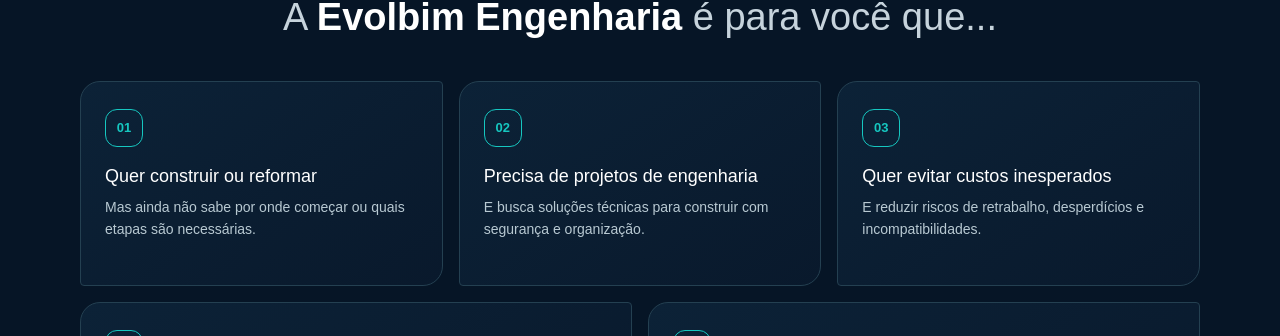
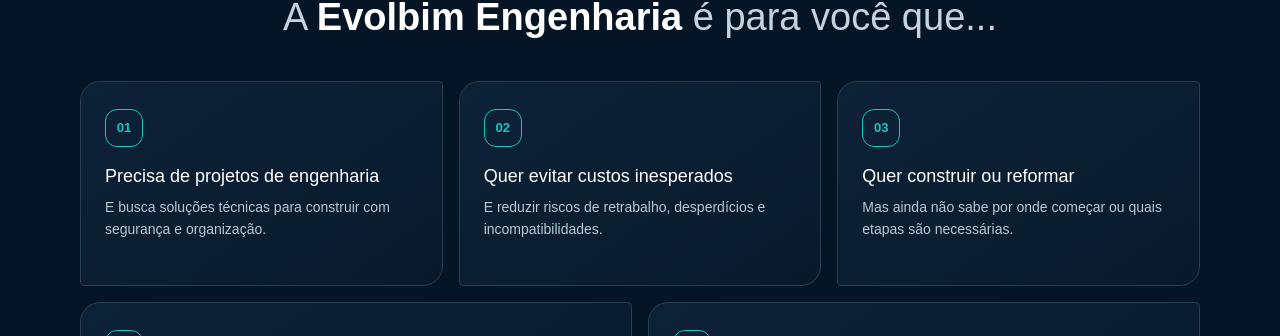
Before and after one commit to PedroDaEvolbim/evolbim-site, a Next.js app: page /solicitar-orcamento in a window 1280 px wide. Shown: the part 777-1113 px from the top of the page. Built offline with nearby package versions, Linux system fonts and the light colour scheme.

Commit message:
Reorder first three audience cards as requested

```diff
--- a/app/solicitar-orcamento/page.tsx
+++ b/app/solicitar-orcamento/page.tsx
@@ -40,9 +40,9 @@ export default function SolicitarOrcamento() {
           <h2 id="audience-title">A <strong>Evolbim Engenharia</strong> é para você que...</h2>
           <div className="audience-grid">
             {[
-              ["01", "Quer construir ou reformar", "Mas ainda não sabe por onde começar ou quais etapas são necessárias."],
-              ["02", "Precisa de projetos de engenharia", "E busca soluções técnicas para construir com segurança e organização."],
-              ["03", "Quer evitar custos inesperados", "E reduzir riscos de retrabalho, desperdícios e incompatibilidades."],
+              ["01", "Precisa de projetos de engenharia", "E busca soluções técnicas para construir com segurança e organização."],
+              ["02", "Quer evitar custos inesperados", "E reduzir riscos de retrabalho, desperdícios e incompatibilidades."],
+              ["03", "Quer construir ou reformar", "Mas ainda não sabe por onde começar ou quais etapas são necessárias."],
               ["04", "Precisa organizar seu empreendimento", "E deseja integrar projetos, profissionais, orçamento e execução."],
               ["05", "Busca acompanhamento técnico", "Para acompanhar decisões e ter mais controle sobre a evolução da obra."]
             ].map(([number, title, description]) => (
```
